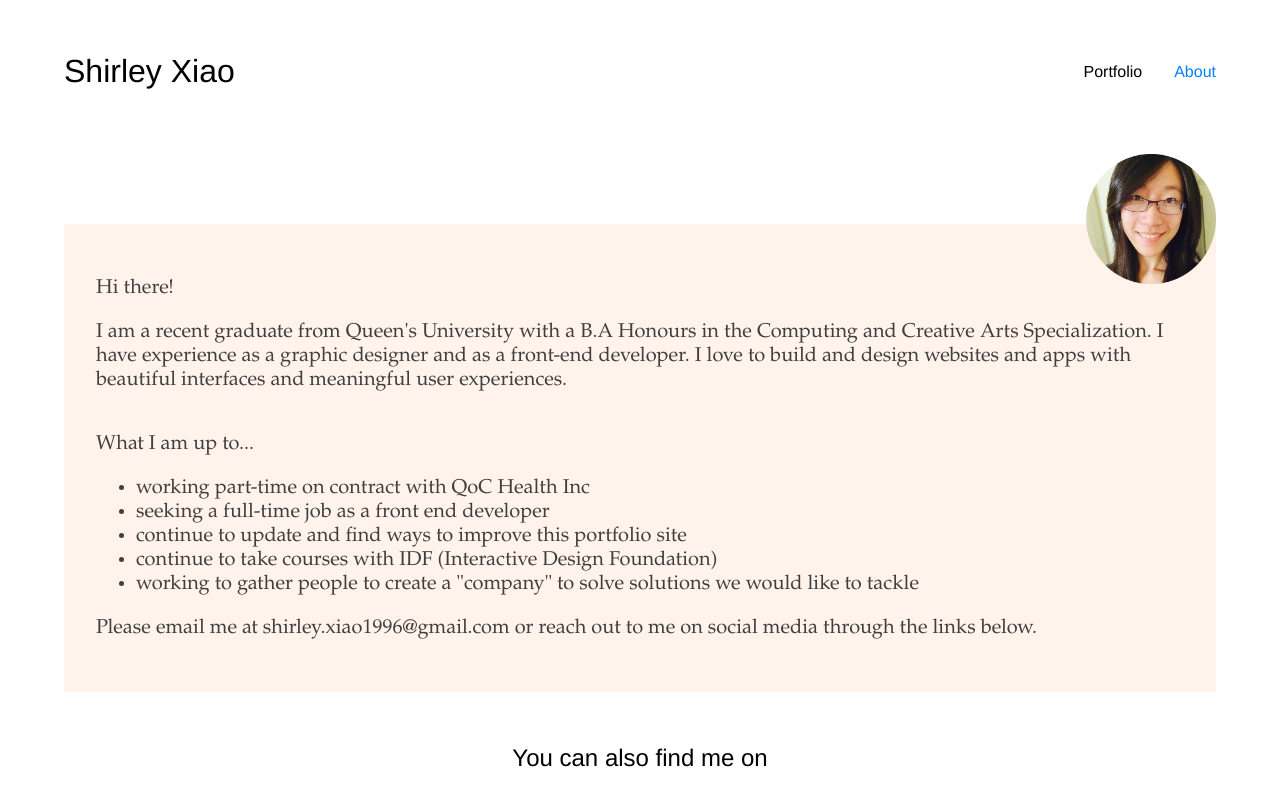
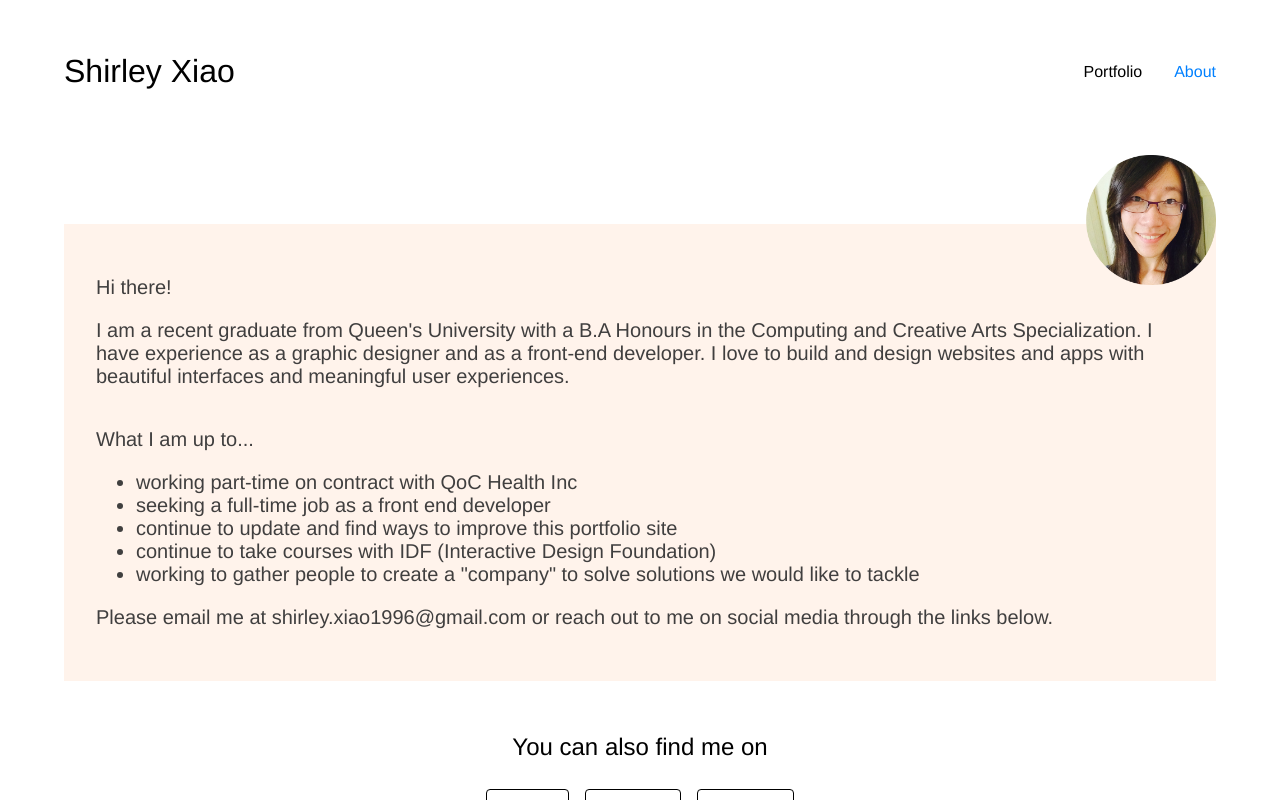
Before and after one commit to XXiao12/AboutMe, a React (Create React App) app: page /#/about in a window 1280 px wide. Built offline with nearby package versions, Linux system fonts and the light colour scheme.

Commit message:
edit fonts

```diff
--- a/src/containers/About/styles.css
+++ b/src/containers/About/styles.css
@@ -23,7 +23,7 @@
 }
 
 .about__container li {
-    font-family: garamond, helvetica;
+    font-family: helvetica;
     font-size: 20px;
     color: #403F3F;
 }
--- a/src/index.css
+++ b/src/index.css
@@ -44,13 +44,14 @@ body, #root, .app {
   font-size: calc( 7px + (13 - 7)* ((100vw - 400px) / (1920 - 400)));
 }
 .loading .info h2 {
-  font-family: "Garamond";
+  font-family: "Helvetica";
   font-size: calc( 12px + (26 - 12)* ((100vw - 400px) / (1920 - 400)));
 }
 
 p {
   font-weight: 200;
-  font-family: "Garamond", "Helvetica", "Roboto", "Oxygen",
+  font-size: 16px;
+  font-family: "Helvetica", "Roboto", "Oxygen",
   "Ubuntu", "Cantarell", "Fira Sans", "Droid Sans",
   sans-serif;
  }
```
